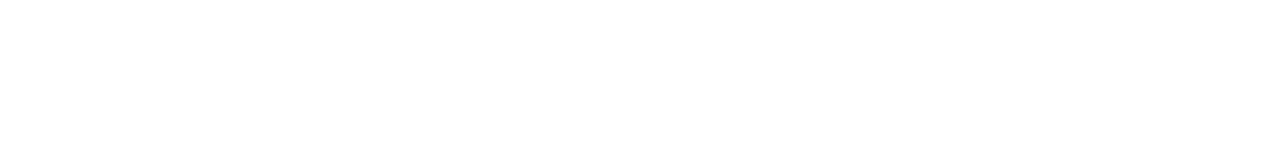
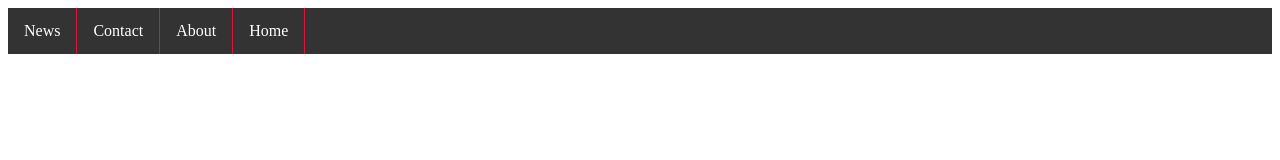
Before and after one commit to DWeb2019/TPC-1, a plain HTML site: page index.html in a window 1280 px wide. Drawn offline with Linux system fonts and the light colour scheme.

Commit message:
NavBar - First Implementation
Signed-off-by: narcisocorreia <ndcpousa@gmail.com>

```diff
--- a/Css/stylesheet.css
+++ b/Css/stylesheet.css
@@ -0,0 +1,24 @@
+ul {
+    list-style-type: none;
+    margin: 0;
+    padding: 0;
+    overflow: hidden;
+    background-color: #333;
+}
+
+li{
+    float: left;
+    border-right:1px solid  crimson
+}
+
+li a {
+    display: block;
+    color: white;
+    text-align: center;
+    padding: 14px 16px;
+    text-decoration: none;
+}
+
+li a:hover {
+    background-color: #111;
+}
--- a/index.html
+++ b/index.html
@@ -4,9 +4,15 @@
     <meta charset="UTF-8">
     <meta name="viewport" content="width=device-width, initial-scale=1.0">
     <meta http-equiv="X-UA-Compatible" content="ie=edge">
-    <link href="Css/stylesheet.css">
+    <link rel="stylesheet" href="Css/stylesheet.css">
     <title>TPC 1 Italia </title>
 </head>
 <body>
+        <ul>
+            <li><a href="#news">News</a></li>
+            <li><a href="#contact">Contact</a></li>
+            <li><a href="#about">About</a></li>
+            <li><a class="active" href="#home">Home</a></li>
+        </ul>
 </body>
 </html>
```
